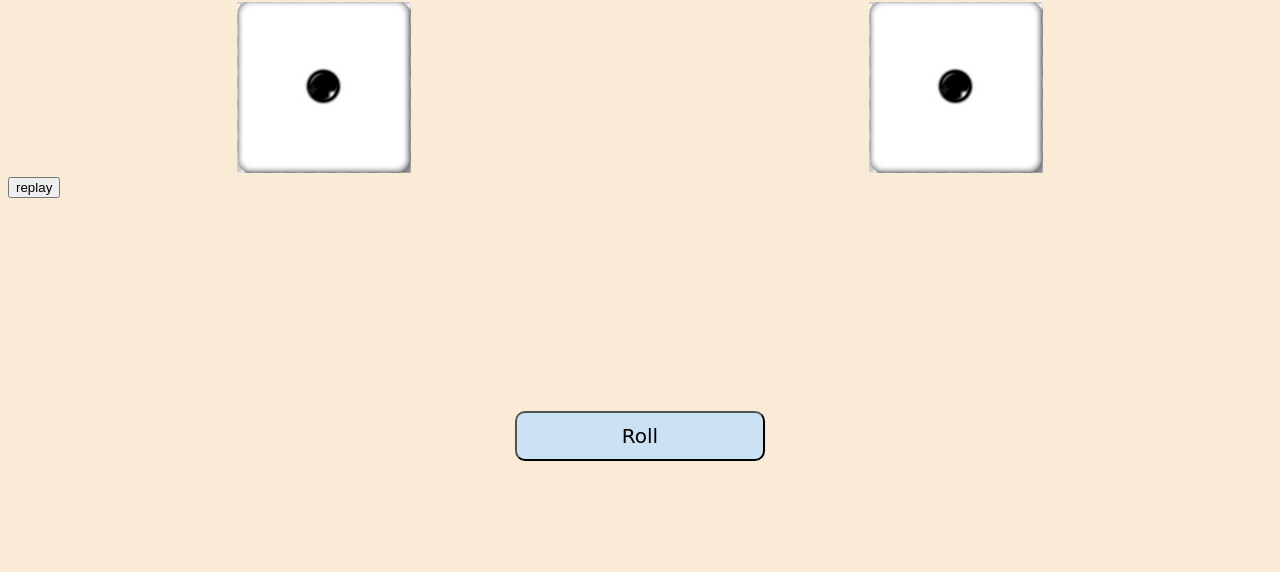
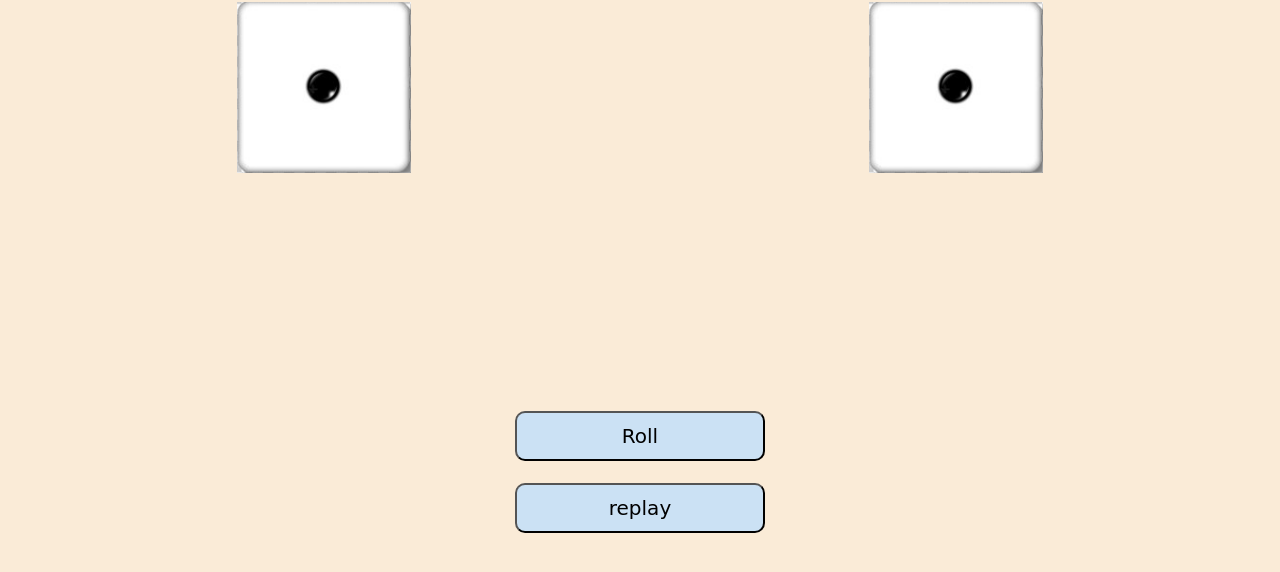
Before and after one commit to Thechosenonesss/Dice, a plain HTML site: page index.html in a window 1280 px wide. Shown: the part 204-776 px from the top of the page. Drawn offline with Linux system fonts and the light colour scheme.

Commit message:
Update index.css

```diff
--- a/index.css
+++ b/index.css
@@ -25,3 +25,16 @@ body {
   left: 50%;
   transform: translate(-50%, -50%);
 }
+#ref {
+    height: 50px;
+    width: 250px;
+    border-radius: 10px;
+    background-color: rgb(203, 225, 244);
+    font-size: 20px;
+    font-family: "Bangers", cursive;
+    text-align: center;
+    position: absolute;
+    top: 89%;
+    left: 50%;
+    transform: translate(-50%, -50%);
+  }
```
